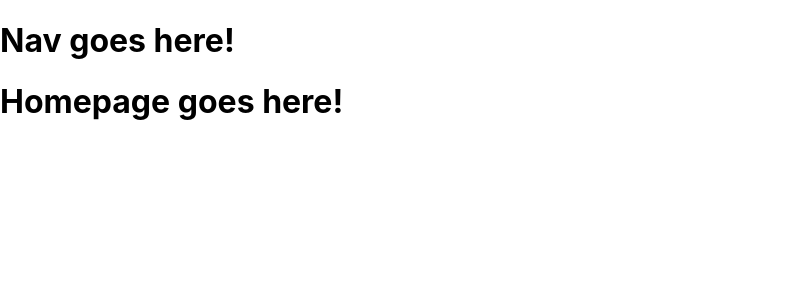
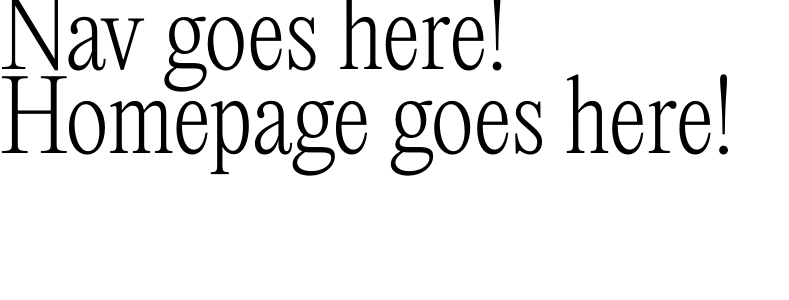
Before and after one commit to kayladrobot/kayla-drobot-capstone, a React (Create React App) app: page / in a window 1280 px wide. Shown: the top 300 px of the page, without its empty margins (0-789 px from the left). Built offline with nearby package versions, Linux system fonts and the light colour scheme.

Commit message:
feat: set up typography

```diff
--- a/src/App.scss
+++ b/src/App.scss
@@ -5,3 +5,38 @@
 @use "./styles/partials/button" as *;
 @use "./styles/partials/input" as *;
 @use "./styles/partials/typography.scss" as *;
+
+// -- global resets --
+
+* {
+  padding: 0;
+  margin: 0;
+  box-sizing: border-box;
+  text-decoration: none;
+}
+
+html {
+  font-size: 62.5%;
+  height: 100%;
+}
+
+body {
+  @include small-typography;
+  @include large-typography;
+  font-family: $primary-typeface-regular;
+  font-family: $primary-typeface-bold;
+  font-family: $primary-typeface-light;
+  font-family: $primary-typeface-italic;
+  font-family: $secondary-typeface-regular;
+  font-family: $secondary-typeface-bold;
+  font-family: $secondary-typeface-black;
+  color: $primary-color-black;
+  background-color: $primary-color-white;
+  display: flex;
+  min-height: 100vh;
+}
+
+.App {
+  position: relative;
+  min-height: 100vh;
+}
--- a/src/styles/partials/_fonts.scss
+++ b/src/styles/partials/_fonts.scss
@@ -22,21 +22,20 @@
   @font-face {
     font-family: "EditorialNew-Regular";
     src: url("../../assets/fonts/PPEditorialNew-Regular.otf") format("opentype");
-    font-weight: normal;
     font-style: normal;
   }
 
   @font-face {
     font-family: "EditorialNew-Light";
     src: url("../../assets/fonts/PPEditorialNew-Ultralight.otf") format("opentype");
-    font-weight: normal;
+    font-weight: 300;
     font-style: normal;
   }
 
   @font-face {
     font-family: "EditorialNew-Light-Italic";
     src: url("../../assets/fonts/PPEditorialNew-UltralightItalic.otf") format("opentype");
-    font-weight: normal;
+    font-weight: 300;
     font-style: normal;
   }
 
--- a/src/styles/partials/_typography.scss
+++ b/src/styles/partials/_typography.scss
@@ -5,34 +5,57 @@
   @media (min-width: $mobile-breakpoint) {
     @content;
     h1 {
-      font-size: 6.4rem;
+      font-family: $primary-typeface-light;
+      font-size: 5.6rem;
+      line-height: 6.0rem;
+      font-weight: 300;
+    }
+
+    h2 {
+      font-family: $primary-typeface-light;
+      font-size: 4.8rem;
+      line-height: 5.2rem;
+      font-weight: 300;
+    }
+
+    h3 {
+      font-family: $primary-typeface-light;
+      font-size: 3.2rem;
       line-height: 3.6rem;
+      font-weight: 300;
     }
-    h2 {
-      font-size: 3.2rem;
+
+    h4 {
+      font-family: $secondary-typeface-black;
+      font-size: 2.4rem;
       line-height: 2.8rem;
+      text-transform: uppercase;
     }
-    h3 {
-      font-size: 2.4rem;
+
+    .p-large {
+      font-family: $secondary-typeface-bold;
+      font-size: 1.8rem;
       line-height: 2rem;
     }
-    h4 {
-      font-size: 1.6rem;
-      line-height: 1.6rem;
-      text-transform: uppercase;
-    }
-    .p-large {
+
+    .p-medium {
+      font-family: $secondary-typeface-regular;
       font-size: 1.8rem;
-      line-height: 2.6rem;
-    }
-    p {
-      font-size: 1.6rem;
       line-height: 2rem;
     }
+
+    p {
+      font-family: $secondary-typeface-regular;
+      font-size: 1.6rem;
+      line-height: 1.8rem;
+    }
+
     .p-small {
-      font-size: 1.1rem;
+      font-family: $secondary-typeface-regular;
+      font-size: 1.4rem;
       line-height: 1.6rem;
     }
+
     a {
       color: inherit;
     }
@@ -43,33 +66,57 @@
   @media (min-width: $tablet-breakpoint), (min-width: $desktop-breakpoint) {
     @content;
     h1 {
+      font-family: $primary-typeface-light;
+      font-size: 9.6rem;
+      line-height: 8.4rem;
+      font-weight: 300;
+    }
+
+    h2 {
+      font-family: $primary-typeface-light;
+      font-size: 7.2rem;
+      line-height: 7.8rem;
+      font-weight: 300;
+    }
+
+    h3 {
+      font-family: $primary-typeface-light;
       font-size: 3.2rem;
-      line-height: 4rem;
+      line-height: 3.6rem;
+      font-weight: 300;
     }
-    h2 {
+
+    h4 {
+      font-family: $secondary-typeface-black;
       font-size: 2.4rem;
-      line-height: 3.2rem;
+      line-height: 2.8rem;
+      text-transform: uppercase;
     }
-    h3 {
-      font-size: 1.4rem;
-      line-height: 2.2rem;
+
+    .p-large {
+      font-family: $secondary-typeface-bold;
+      font-size: 1.8rem;
+      line-height: 2rem;
     }
-    h4 {
-      font-size: 1.2rem;
+
+    .p-medium {
+      font-family: $secondary-typeface-regular;
+      font-size: 1.8rem;
+      line-height: 2rem;
+    }
+
+    p {
+      font-family: $secondary-typeface-regular;
+      font-size: 1.6rem;
       line-height: 1.8rem;
     }
-    .p-large {
-      font-size: 1.6rem;
-      line-height: 2.8rem;
+
+    .p-small {
+      font-family: $secondary-typeface-regular;
+      font-size: 1.4rem;
+      line-height: 1.6rem;
     }
-    p {
-      font-size: 1.4rem;
-      line-height: 2.2rem;
-    }
-    .p-small {
-      font-size: 1.2rem;
-      line-height: 1.8rem;
-    }
+
     a {
       color: inherit;
     }
--- a/src/styles/partials/_variables.scss
+++ b/src/styles/partials/_variables.scss
@@ -6,5 +6,8 @@ $desktop-breakpoint: 1280px;
 // typeface
 $primary-typeface-regular: "EditorialNew-Regular";
 $primary-typeface-bold: "EditorialNew-Bold";
+$primary-typeface-light: "EditorialNew-Light";
+$primary-typeface-italic: "EditorialNew-Light-Italic";
 $secondary-typeface-regular: "Inter-Regular";
 $secondary-typeface-bold: "Inter-Bold";
+$secondary-typeface-black: "Inter-Black";
```
Also changed, not shown: src/components/Navigation/Navigation.scss (+7 -0 lines).
